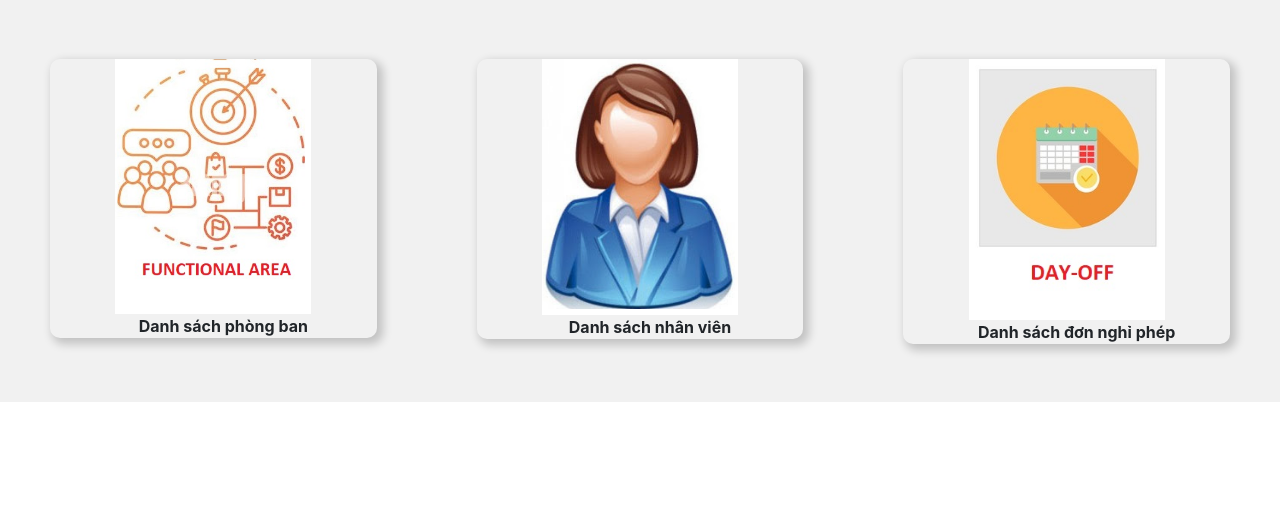
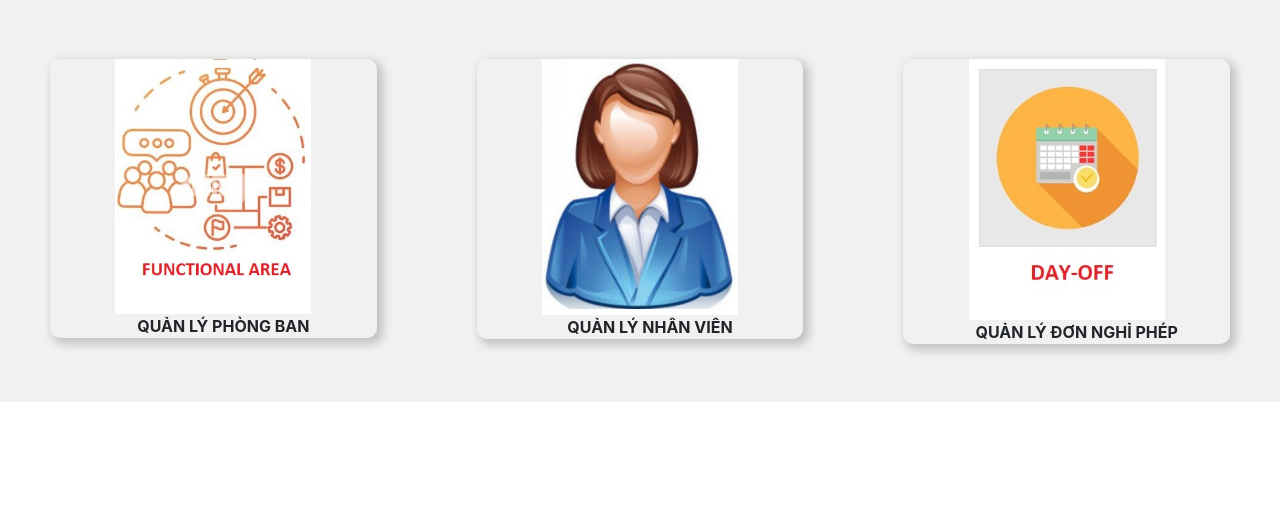
Before and after one commit to NHHNam/final-web, a PHP site: page /admin.php in a window 1280 px wide. Shown: the part 89-595 px from the top of the page. Run offline with PHP 8.4, Linux system fonts and the light colour scheme; the visitor is signed in with stand-in values (Sample User, id 1); data comes from the database, SQL or seed files in the repository.

Commit message:
Update admin.php

```diff
--- a/admin.php
+++ b/admin.php
@@ -86,19 +86,19 @@
         <div class="col-12 col-md-4">
             <div class="functional-area" onclick="location.href='api/phongban.php'">
                 <img src="./images/dsphongban.jpg">
-                <div class="name">Danh sách phòng ban</div>
+                <div class="name">QUẢN LÝ PHÒNG BAN</div>
             </div>
         </div>
         <div class="col-12 col-md-4">
             <div class="functional-area" onclick="location.href='api/dsAllNV.php'">
                 <img src="./images/dsnhanvien.jpg">
-                <div class="name">Danh sách nhân viên</div>
+                <div class="name">QUẢN LÝ NHÂN VIÊN</div>
             </div>
         </div>
         <div class="col-12 col-md-4">
             <div class="functional-area" onclick="location.href='api/duyetNghiAdmin.php'">
                 <img src="./images/dsdonnghiphep.jpg">
-                <div class="name">Danh sách đơn nghỉ phép</div>
+                <div class="name">QUẢN LÝ ĐƠN NGHỈ PHÉP</div>
             </div>
         </div>
 
```
